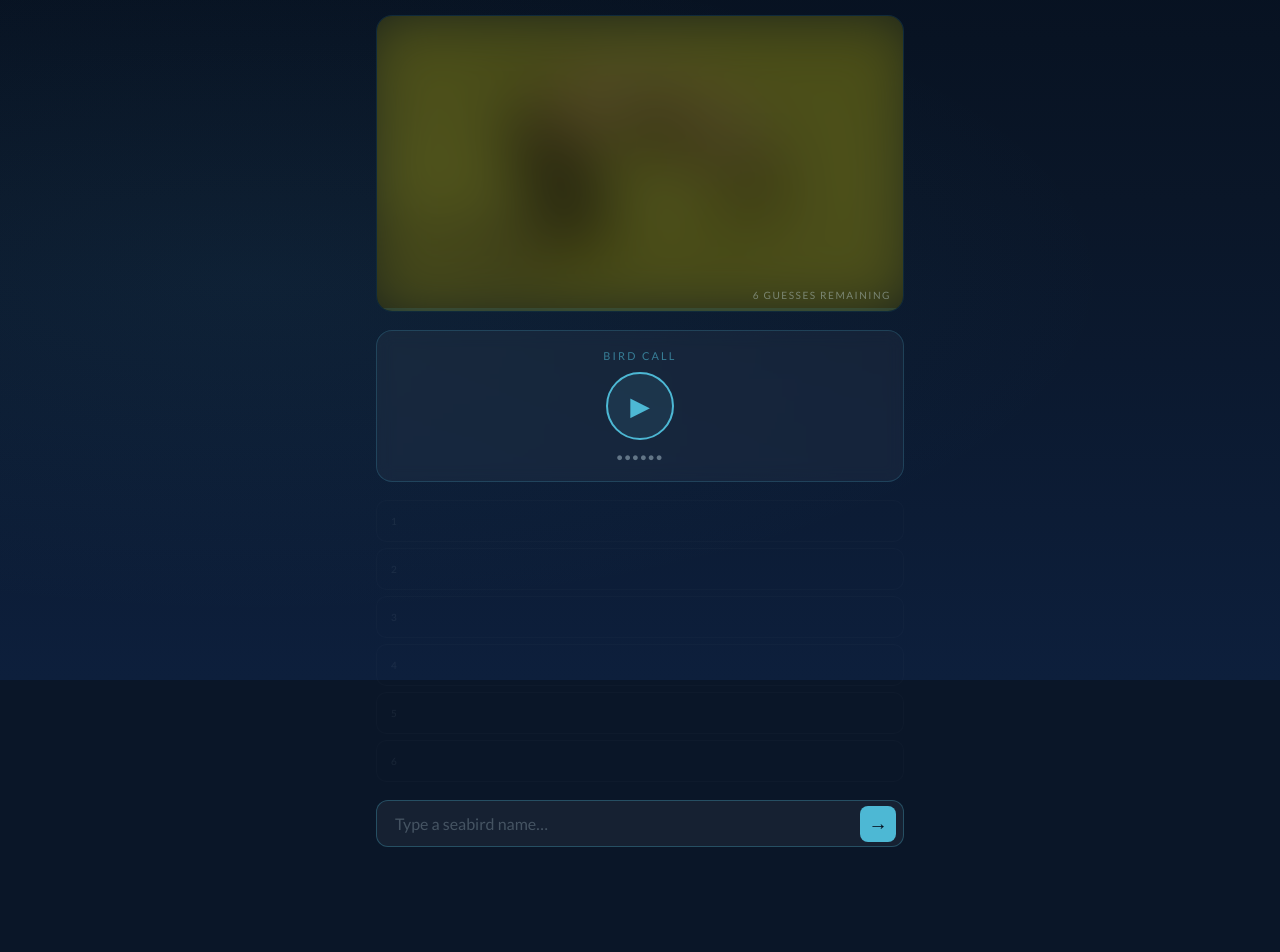
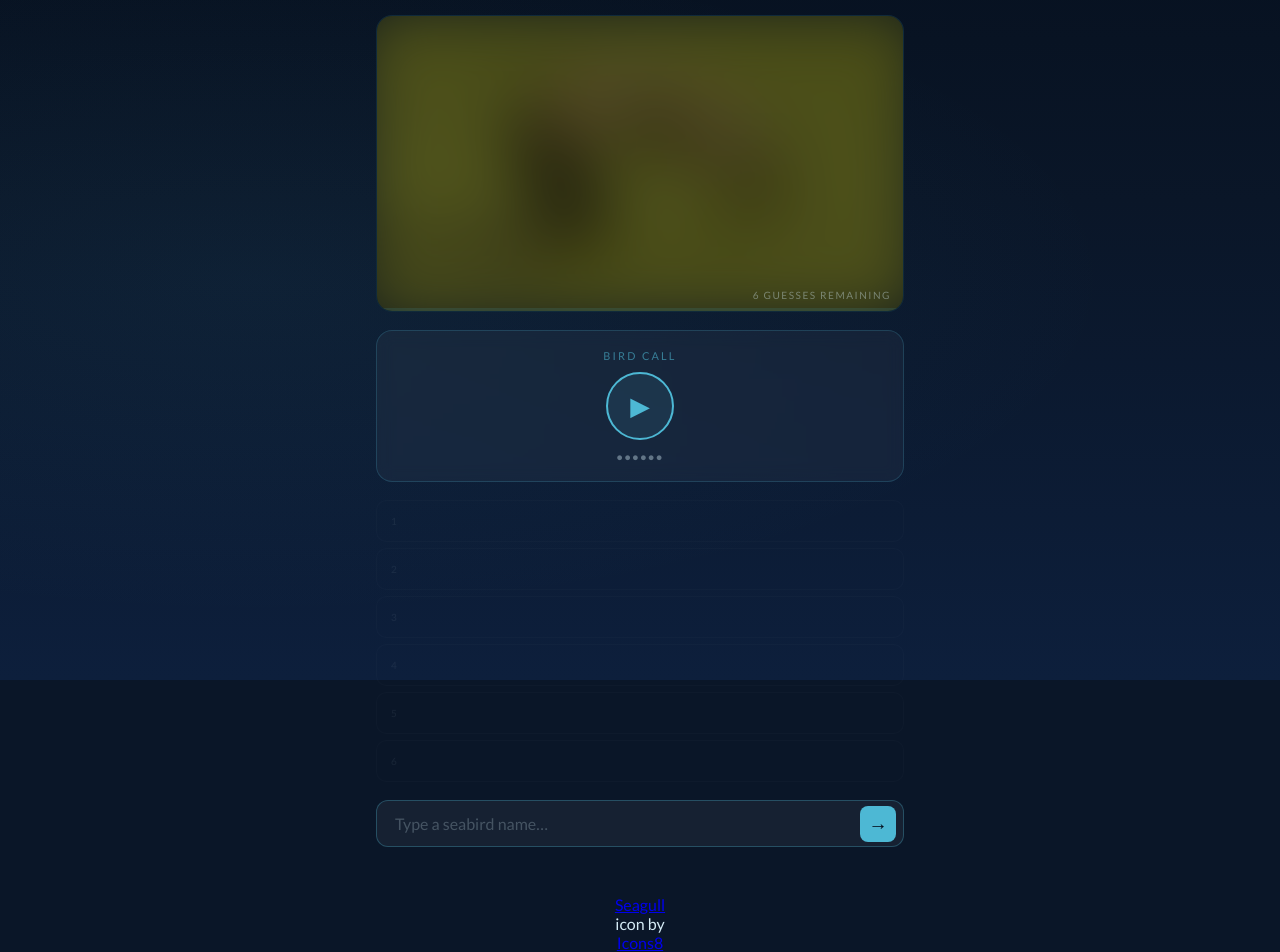
Before and after one commit to CalumSt/Seabirdle, a website: page index.html in a window 1280 px wide. Shown: the part 120-1072 px from the top of the page. Before the commit the page ends 1015 px from the top, so only its background shows below. Drawn offline with nearby package versions, Linux system fonts and the light colour scheme.

Commit message:
index.html: add favicon

```diff
--- a/index.html
+++ b/index.html
@@ -4,6 +4,7 @@
 <meta charset="UTF-8">
 <meta name="viewport" content="width=device-width, initial-scale=1.0">
 <title>Seabirdle</title>
+<link rel="icon" type="image/png" sizes="32x32" href="img/icons8-seagull-stamp-32.png">
 <link href="https://fonts.googleapis.com/css2?family=Playfair+Display:wght@400;700;900&family=Lato:wght@300;400&display=swap" rel="stylesheet">
 <link rel="stylesheet" type="text/css" href="css/style.css">
 </head>
@@ -46,5 +47,6 @@
 <script src="js/api.js"></script>
 <script src="js/ui.js"></script>
 <script src="js/game.js"></script>
+<a target="_blank" href="https://icons8.com/icon/d1vBW0aXpcbn/seagull">Seagull</a> icon by <a target="_blank" href="https://icons8.com">Icons8</a>
 </body>
 </html>
```
Also changed, not shown: img/icons8-seagull-stamp-32.png (added).
